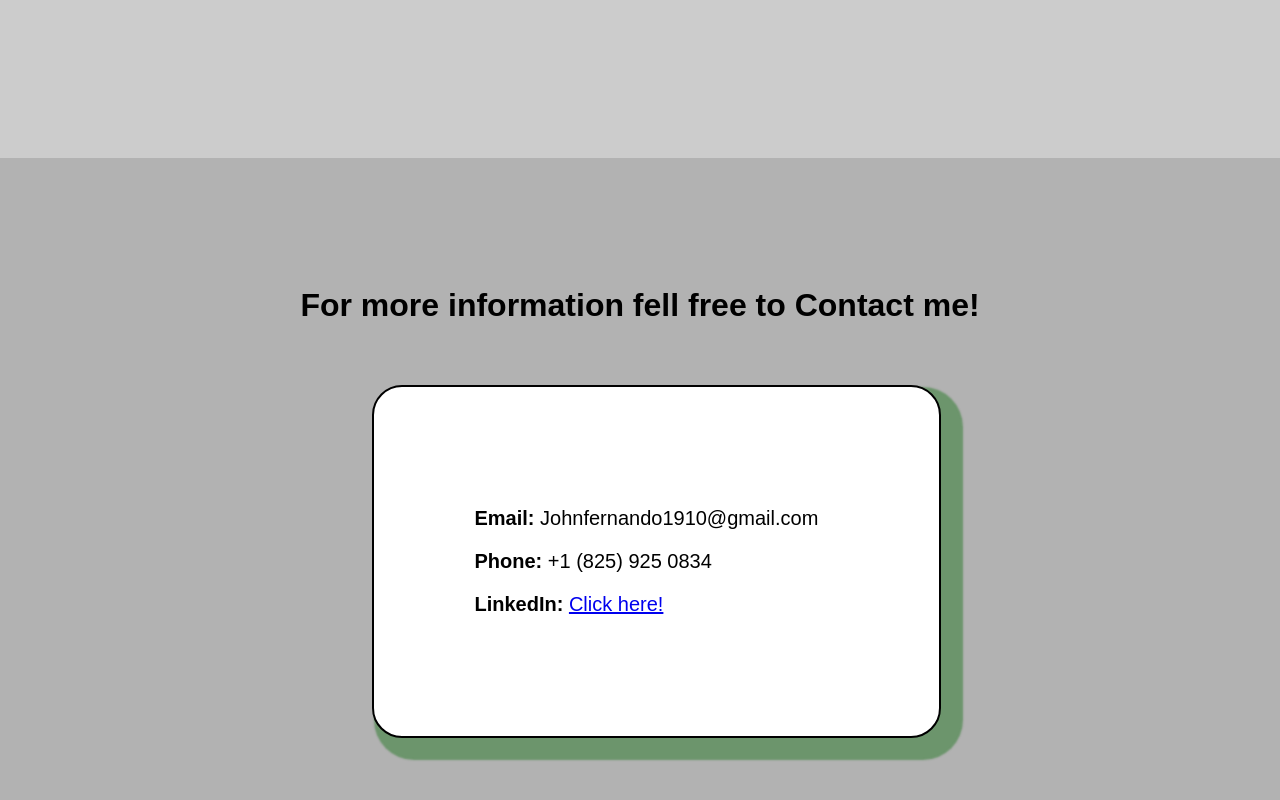
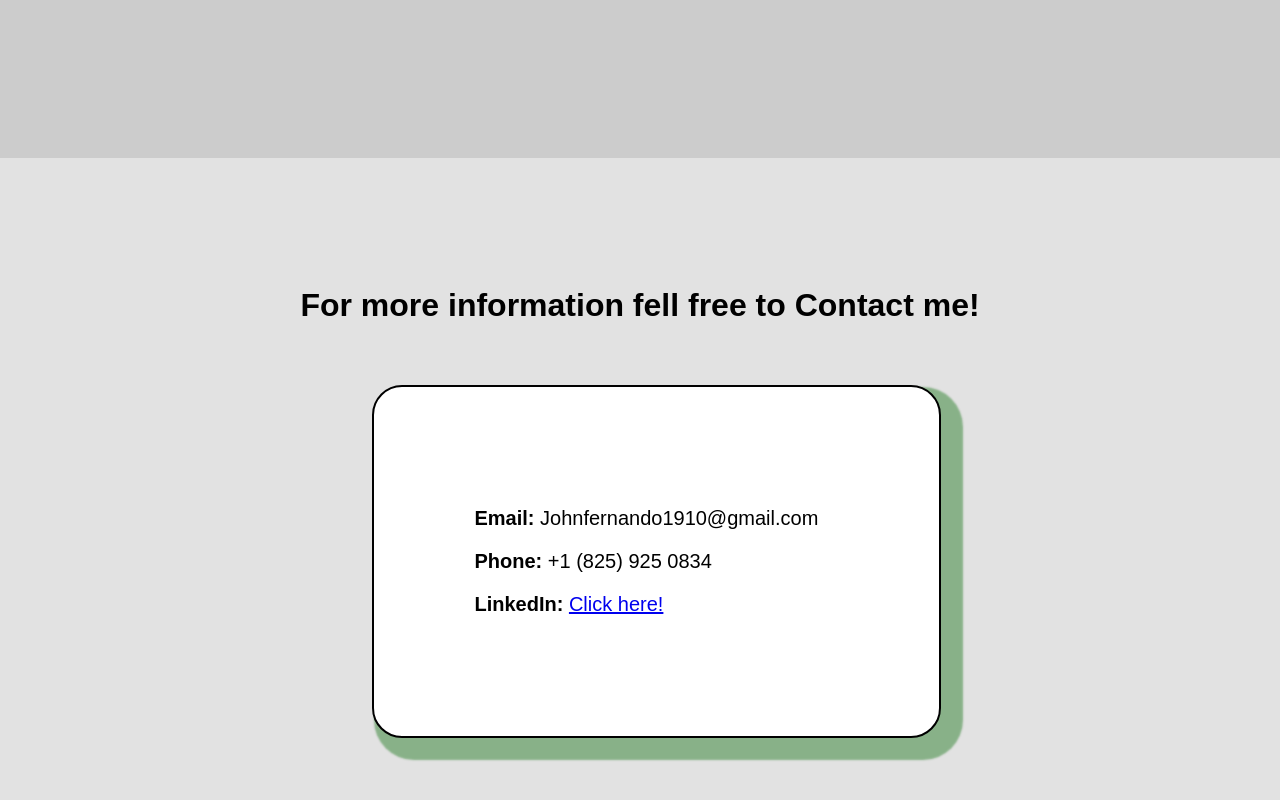
Before and after one commit to sofitapias03/SantosPersonalPortfolio, a React (Create React App) app in the folder santos_portfolio/: page / in a window 1280 px wide. Shown: the part 2970-3770 px from the top of the page. Built offline with nearby package versions, Linux system fonts and the light colour scheme.

Commit message:
changed the background colors of the different sections to make it more cehesive

```diff
--- a/santos_portfolio/src/App.css
+++ b/santos_portfolio/src/App.css
@@ -77,7 +77,7 @@ section {
 }
 
 #contact {
-    background-color: #b2b2b2;
+    background-color: #e2e2e2;
 }
 
 footer {
```
